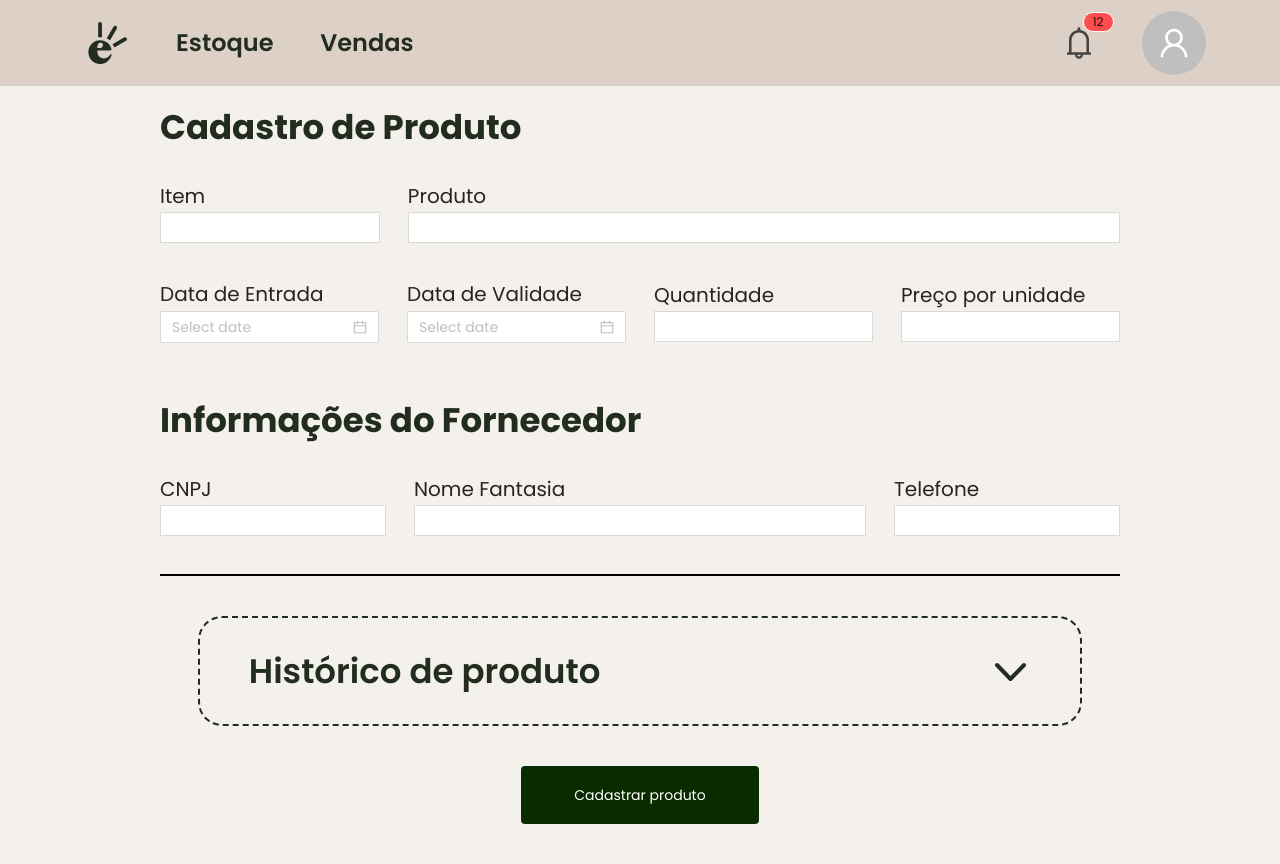
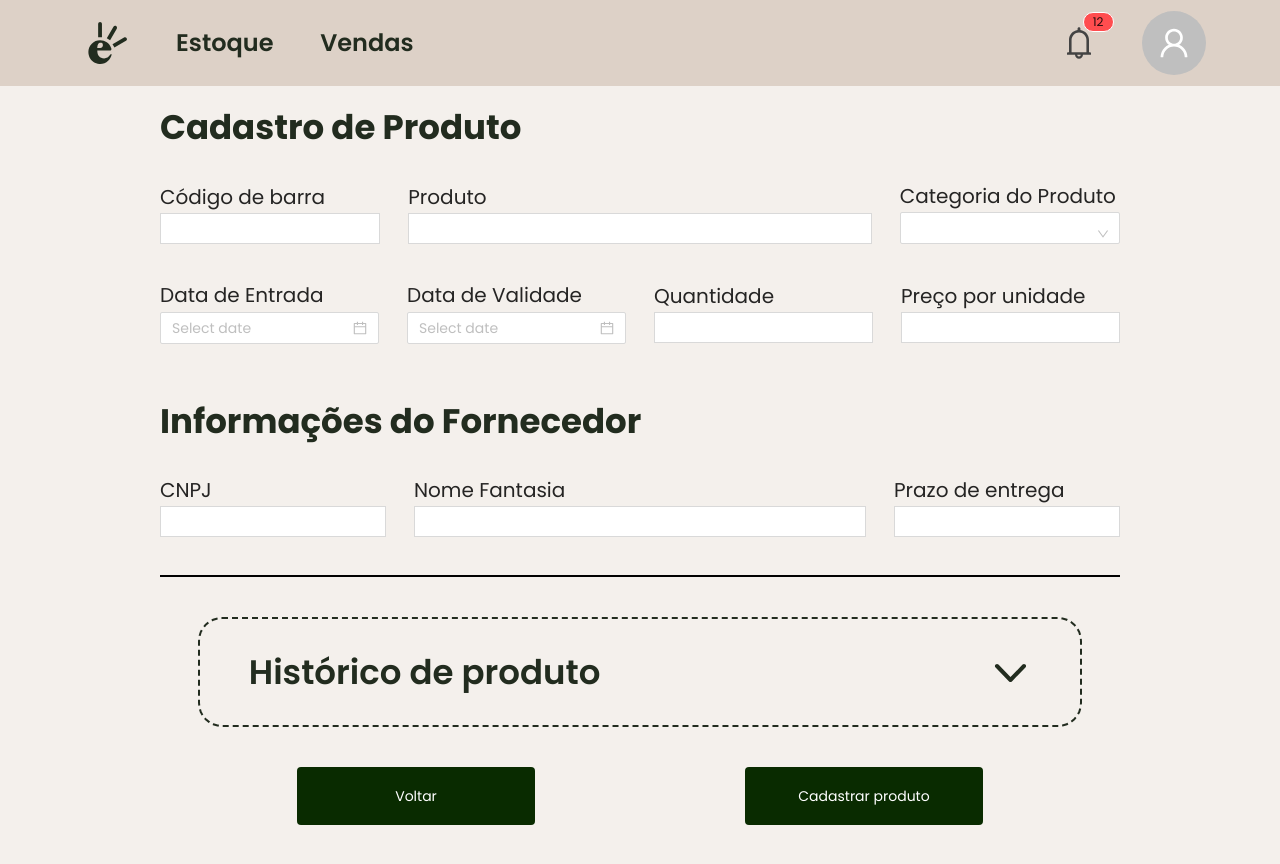
Before and after one commit to leonardoAnjos16/sinve, a React (Create React App) app: page /registrar-produto in a window 1280 px wide. Built offline with nearby package versions, Linux system fonts and the light colour scheme.

Commit message:
fix(add-product): fix routes and add inputs

```diff
--- a/src/components/ButtonSinve/index.tsx
+++ b/src/components/ButtonSinve/index.tsx
@@ -6,8 +6,17 @@ import {
 interface ButtonSinveProps {
   title: string
   margin?: string
+  onClick?: Function
 }
 
-export const ButtonSinve: React.FC<ButtonSinveProps> = ({ title, margin }) => (
-  <ButtonStyled margin={margin}>{title}</ButtonStyled>
+export const ButtonSinve: React.FC<ButtonSinveProps> = ({ title, margin, onClick }) => (
+  <ButtonStyled
+    margin={margin}
+    onClick={() => {
+      if (onClick) onClick();
+    }}
+  >
+    {title}
+
+  </ButtonStyled>
 );
--- a/src/components/InputSinve/index.tsx
+++ b/src/components/InputSinve/index.tsx
@@ -1,31 +1,52 @@
 import React from 'react';
 
 import {
-  DatePicker,
+  DatePicker, Select,
 } from 'antd';
 import {
   Container, TitleRegisterProduct, SinveInput,
 } from './style';
+
+const { Option } = Select;
 
 interface InputSinveProps {
   width: string;
   title: string;
   isSelectDate?: boolean;
   isShowHistory?: boolean;
+  isSelectable?: boolean
 }
 
 export const InputSinve: React.FC<InputSinveProps> = ({
-  width, title, isSelectDate, isShowHistory,
+  width, title, isSelectDate, isShowHistory, isSelectable,
 }) => (
   <Container width={width}>
     <TitleRegisterProduct isShowHistory={isShowHistory}>{title}</TitleRegisterProduct>
+
     {
-      isSelectDate ? (
+      isSelectable && (
+        <Select
+          style={{
+            width: '100%',
+          }}
+        >
+          <Option value="jack">Jack</Option>
+          <Option value="lucy">Lucy</Option>
+          <Option value="Yiminghe">yiminghe</Option>
+        </Select>
+      )
+    }
+
+    {
+      isSelectDate && (
         <DatePicker style={{
           width: '100%',
         }}
         />
-      ) : (
+      )
+    }
+    {
+      !isSelectDate && !isSelectable && (
         <SinveInput
           style={{
             width: '100%',
--- a/src/components/Navbar/index.tsx
+++ b/src/components/Navbar/index.tsx
@@ -17,7 +17,7 @@ export const Navbar: React.FC = () => (
         }}
         />
         <Link to="/"><TypeToChoice>Estoque</TypeToChoice></Link>
-        <Link to="/registrar-produto"><TypeToChoice>Vendas</TypeToChoice></Link>
+        <Link to="/"><TypeToChoice>Vendas</TypeToChoice></Link>
       </LeftInsideContainer>
       <RightInsideContainer>
         <Notification />
--- a/src/pages/Inventory/index.tsx
+++ b/src/pages/Inventory/index.tsx
@@ -1,4 +1,5 @@
 import React from 'react';
+import { useHistory } from 'react-router-dom';
 
 import {
   ButtonSinve,
@@ -8,15 +9,23 @@ import {
   TopContainer, Container, ElementsContainer,
 } from './style';
 
-export const Inventory: React.FC = () => (
+export const Inventory: React.FC = () => {
+  const history = useHistory();
+
+  const didUserTapAddProduct = () => {
+    history.push('/registrar-produto');
+  };
+
+  return (
     <Container>
       <Navbar />
       <ElementsContainer>
         <TopContainer>
           <InputSearch width="573px" title="oq" />
-        <ButtonSinve title="Cadastrar produto" margin="0px 0px 0px 0px" />
+          <ButtonSinve title="Cadastrar produto" margin="0px 0px 0px 0px" onClick={didUserTapAddProduct} />
         </TopContainer>
         <TableComponent />
       </ElementsContainer>
     </Container>
   );
+};
--- a/src/pages/RegisterProduct/index.tsx
+++ b/src/pages/RegisterProduct/index.tsx
@@ -1,4 +1,5 @@
 import React, { useState } from 'react';
+import { useHistory } from 'react-router-dom';
 
 import {
   ButtonSinve, InputSinve, Navbar, ProductHistory, ShowProductHistory,
@@ -9,9 +10,14 @@ import {
 
 export const RegisterProduct: React.FC = () => {
   const [showHistory, setShowHistory] = useState<boolean>(false);
+  const history = useHistory();
 
   const didUserTapArrowButton = () => {
     setShowHistory(!showHistory);
+  };
+
+  const didUserTapGoBackInventory = () => {
+    history.goBack();
   };
 
   return (
@@ -22,8 +28,9 @@ export const RegisterProduct: React.FC = () => {
         <ProductContainer>
 
           <TopProductContainer>
-            <InputSinve width="23%" title="Item" />
-            <InputSinve width="74.5%" title="Produto" />
+            <InputSinve width="24%" title="Código de barra" />
+            <InputSinve width="50.5%" title="Produto" />
+            <InputSinve width="24%" isSelectable title="Categoria do Produto" />
           </TopProductContainer>
 
           <TopProductContainer>
@@ -38,7 +45,7 @@ export const RegisterProduct: React.FC = () => {
           <TopProductContainer>
             <InputSinve width="25%" title="CNPJ" />
             <InputSinve width="50%" title="Nome Fantasia" />
-            <InputSinve width="25%" title="Telefone" />
+            <InputSinve width="25%" title="Prazo de entrega" />
           </TopProductContainer>
         </ProductContainer>
       </RegisterContainer>
@@ -48,6 +55,7 @@ export const RegisterProduct: React.FC = () => {
           : <ProductHistory width="69%" onClick={didUserTapArrowButton} />
       }
       <ButtonContainer>
+        <ButtonSinve title="Voltar" onClick={didUserTapGoBackInventory} />
         <ButtonSinve title="Cadastrar produto" />
       </ButtonContainer>
     </Container>
--- a/src/pages/RegisterProduct/style.ts
+++ b/src/pages/RegisterProduct/style.ts
@@ -43,5 +43,10 @@ export const TopProductContainer = styled.div`
 `;
 
 export const ButtonContainer = styled.div`
+  width: 70%;
+  margin: 0 auto !important;
   margin-top: 40px !important;
+  display: flex;
+  align-items: center;
+  justify-content: space-around;
 `;
```
Lines whose indentation alone changed are shown as unchanged.
